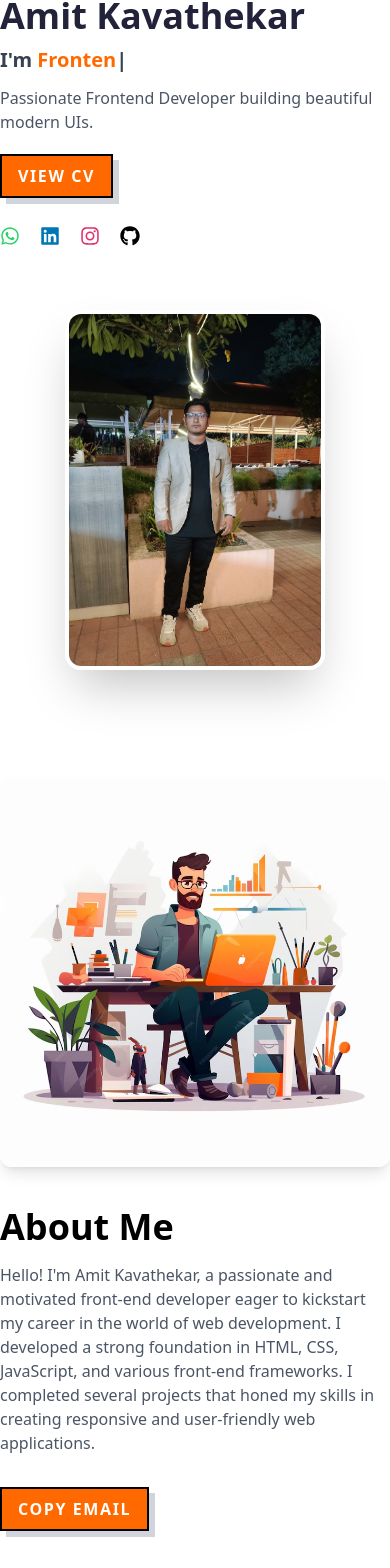
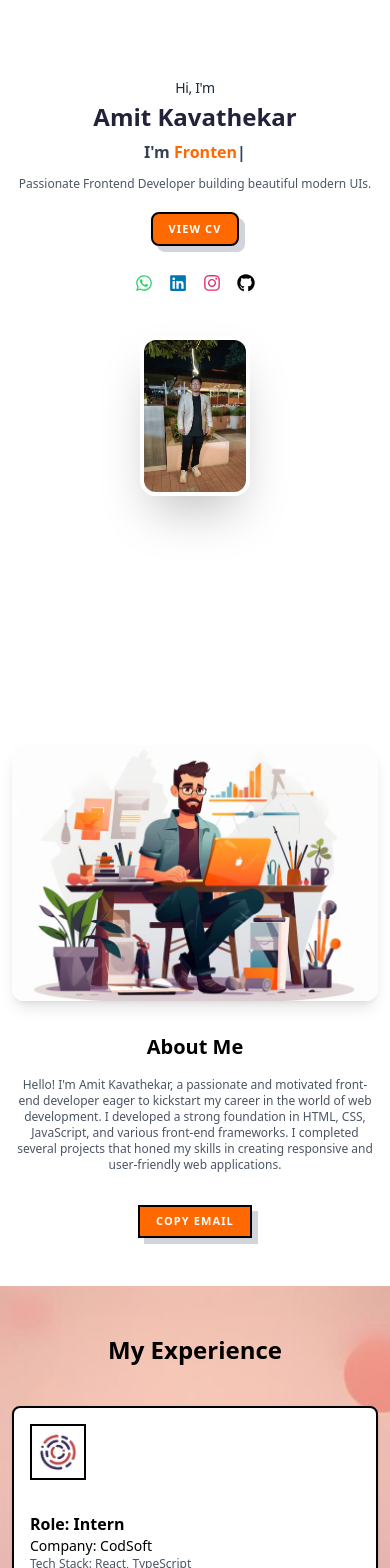
Before and after one commit to Amitkavathekar/portfolio, a React (Vite) app: page / in a window 390 px wide. Shown: the part 147-1715 px from the top of the page. Built offline with nearby package versions, Linux system fonts and the light colour scheme.

Commit message:
add responsive

```diff
--- a/src/components/Footer.tsx
+++ b/src/components/Footer.tsx
@@ -3,11 +3,19 @@ import { FaWhatsapp } from "react-icons/fa"
 
 export default function Footer() {
   return (
-    <footer className="bg-[#373737] border-t border-white/70 py-10">
-      <div className="max-w-6xl mx-auto px-4 flex flex-col md:flex-row items-center justify-between">
+    <footer className="bg-[#373737] border-t border-white/70 py-8 max-[480px]:py-6 sm:py-8">
+      <div
+        className="
+          mx-auto flex max-w-6xl flex-col items-center justify-between
+          gap-4
+          px-4
+          max-[480px]:px-3
+          sm:flex-row sm:gap-0 sm:px-6
+        "
+      >
 
         {/* Social Icons */}
-        <div className="flex gap-4 text-white text-xl mb-3 md:mb-0">
+        <div className="mb-2 flex gap-4 text-xl text-white md:mb-0">
 
           <a
             href="https://wa.me/918208815791"
@@ -44,7 +52,7 @@ export default function Footer() {
         </div>
 
         {/* Copyright */}
-        <p className="text-white text-sm text-center md:text-right">
+        <p className="text-center text-xs text-white max-[480px]:text-[11px] sm:text-sm md:text-right">
           ©2026 copyright all right reserved developed by{" "}
           <span className="text-orange-500 font-medium">
             Amit Kavathekar
--- a/src/components/Navbar.tsx
+++ b/src/components/Navbar.tsx
@@ -17,13 +17,27 @@ const scrollToSection = (id: string) => {
 export default function Navbar() {
   return (
     <header className="fixed top-0 z-50 w-full bg-white shadow">
-      <div className="mx-auto flex max-w-6xl items-center justify-between p-4">
+      <div
+        className="
+          mx-auto flex max-w-6xl items-center justify-between
+          px-4 py-3
+          max-[480px]:px-3 max-[480px]:py-2
+          sm:px-6 sm:py-4
+        "
+      >
         {/* Logo / Name */}
         <button
           onClick={() => scrollToSection("home")}
           className="rounded outline-none focus-visible:ring-2 focus-visible:ring-orange-500"
         >
-          <h1 className="cursor-pointer text-xl font-bold select-none">
+          <h1
+            className="
+              cursor-pointer select-none
+              text-lg font-bold
+              max-[480px]:text-base
+              sm:text-xl
+            "
+          >
             Amit <span className="text-orange-500">Kavathekar</span>
           </h1>
         </button>
--- a/src/components/ProjectCard.tsx
+++ b/src/components/ProjectCard.tsx
@@ -7,13 +7,32 @@ interface Project {
   export default function ProjectCard({ project }: { project: Project }) {
 
     return (
-      <div className="border p-6 rounded-lg shadow hover:shadow-lg">
+      <div
+        className="
+          rounded-lg border p-5 shadow hover:shadow-lg
+          max-[480px]:p-4
+          sm:p-6
+        "
+      >
 
-        <h3 className="text-xl font-bold">
+        <h3
+          className="
+            text-lg font-bold
+            max-[480px]:text-base
+            sm:text-xl
+          "
+        >
           {project.title}
         </h3>
 
-        <p className="text-gray-600 mt-2">
+        <p
+          className="
+            mt-2 text-gray-600
+            text-sm
+            max-[480px]:text-xs
+            sm:text-base
+          "
+        >
           {project.description}
         </p>
 
--- a/src/sections/About.tsx
+++ b/src/sections/About.tsx
@@ -17,17 +17,55 @@ export default function About() {
   }
 
   return (
-    <section id="about" className="py-20">
-      <div className="max-w-6xl mx-auto grid md:grid-cols-2 gap-10 items-center">
+    <section
+      id="about"
+      className="
+        py-16
+        max-[480px]:py-12
+        sm:py-20
+      "
+    >
+      <div
+        className="
+          mx-auto grid max-w-6xl items-center gap-10
+          px-4
+          max-[480px]:gap-8 max-[480px]:px-3
+          sm:px-6
+          md:grid-cols-2
+        "
+      >
         <img
           src={laptopworking}
           alt="Amit Kavathekar"
-          className="rounded-xl shadow-lg w-full object-cover"
+          className="
+            w-full rounded-xl object-cover shadow-lg
+            max-[480px]:max-h-64
+            sm:max-h-80
+            md:max-h-[360px]
+          "
         />
 
-        <div>
-          <h2 className="text-4xl font-bold mb-4">About Me</h2>
-          <p className="text-gray-600 mb-4">
+        <div className="max-[480px]:text-center md:text-left">
+          <h2
+            className="
+              mb-4
+              text-2xl font-bold
+              max-[480px]:text-xl
+              sm:text-3xl
+              md:text-4xl
+            "
+          >
+            About Me
+          </h2>
+          <p
+            className="
+              mb-4 text-gray-600
+              text-sm
+              max-[480px]:text-xs
+              sm:text-base
+              md:text-lg
+            "
+          >
             Hello! I'm Amit Kavathekar, a passionate and motivated front-end
             developer eager to kickstart my career in the world of web
             development. I developed a strong foundation in HTML, CSS,
@@ -46,6 +84,10 @@ export default function About() {
               transition
               hover:text-black hover:shadow-[6px_6px_0px_#ea580c]
               active:text-black active:shadow-[6px_6px_0px_#ea580c]
+              px-5 py-2 text-xs
+              max-[480px]:px-4 max-[480px]:py-[7px] max-[480px]:text-[11px]
+              sm:text-sm
+              md:text-base
             "
             type="button"
           >
--- a/src/sections/Contact.tsx
+++ b/src/sections/Contact.tsx
@@ -46,20 +46,56 @@ export default function Contact() {
   }
 
   return (
-    <section id="contact" className="flex justify-center bg-gray-100 py-16">
-      <div className="w-full max-w-4xl rounded-lg bg-black px-6 py-16 text-white">
+    <section
+      id="contact"
+      className="
+        flex justify-center bg-gray-100
+        py-16
+        max-[480px]:py-12
+        sm:py-16
+      "
+    >
+      <div
+        className="
+          w-full max-w-4xl rounded-lg bg-black
+          px-4 py-12
+          max-[480px]:px-4 max-[480px]:py-10
+          sm:px-6 sm:py-14
+          md:py-16
+          text-white
+        "
+      >
         {/* Title */}
-        <h1 className="mb-6 text-center text-4xl font-semibold">Contact Me</h1>
+        <h1
+          className="
+            mb-6 text-center
+            text-3xl font-semibold
+            max-[480px]:text-2xl
+            sm:text-3xl
+            md:text-4xl
+          "
+        >
+          Contact Me
+        </h1>
 
         {/* Description */}
-        <p className="text-center text-gray-300">
+        <p className="text-center text-gray-300 text-sm max-[480px]:text-xs sm:text-base">
           If you have any questions or want to get in touch, feel free
         </p>
-        <p className="mb-4 text-center text-gray-300">
+        <p className="mb-4 text-center text-gray-300 text-sm max-[480px]:text-xs sm:text-base">
           to drop me an email. I would love to hear from you!
         </p>
 
-        <h5 className="mb-10 text-center text-lg">Let's Build Together</h5>
+        <h5
+          className="
+            mb-10 text-center
+            text-base
+            max-[480px]:text-sm
+            sm:text-lg
+          "
+        >
+          Let's Build Together
+        </h5>
 
         {/* Email Button */}
         <div className="mb-12 flex justify-center">
@@ -72,7 +108,13 @@ export default function Contact() {
             }}
             onMouseDown={() => setActive(true)}
             onMouseUp={() => setActive(false)}
-            className={getButtonClass()}
+            className={`
+              ${getButtonClass()}
+              px-6 py-2 text-xs
+              max-[480px]:px-5 max-[480px]:py-[7px] max-[480px]:text-[11px]
+              sm:text-sm
+              md:text-base
+            `}
           >
             <span
               className={`flex items-center ${hovered || active ? "text-black" : "text-white"} transition`}
@@ -95,8 +137,12 @@ export default function Contact() {
             </div>
 
             <div>
-              <h5 className="text-sm text-gray-300 uppercase">Phone</h5>
-              <p className="text-lg font-medium">+91 8208815791</p>
+              <h5 className="text-sm text-gray-300 uppercase max-[480px]:text-xs">
+                Phone
+              </h5>
+              <p className="text-lg font-medium max-[480px]:text-base">
+                +91 8208815791
+              </p>
             </div>
           </div>
 
@@ -107,8 +153,12 @@ export default function Contact() {
             </div>
 
             <div>
-              <h5 className="text-sm text-gray-300 uppercase">Address</h5>
-              <p className="text-lg font-medium">Pune, Maharashtra</p>
+              <h5 className="text-sm text-gray-300 uppercase max-[480px]:text-xs">
+                Address
+              </h5>
+              <p className="text-lg font-medium max-[480px]:text-base">
+                Pune, Maharashtra
+              </p>
             </div>
           </div>
         </div>
--- a/src/sections/Experience.tsx
+++ b/src/sections/Experience.tsx
@@ -5,19 +5,46 @@ export default function Experience() {
   return (
     <section
       id="experience"
-      className="min-h-screen bg-cover bg-center py-20"
+      className="
+        min-h-screen bg-cover bg-center
+        py-16
+        max-[480px]:py-12
+        sm:py-20
+      "
       style={{ backgroundImage: `url(${experienceBg})` }}
     >
-      <div className="mx-auto max-w-6xl px-6">
+      <div className="mx-auto max-w-6xl px-4 max-[480px]:px-3 sm:px-6">
         {/* Section Heading */}
-        <h2 className="mb-16 text-center text-4xl font-bold">My Experience</h2>
+        <h2
+          className="
+            mb-10 text-center
+            text-3xl font-bold
+            max-[480px]:text-2xl
+            sm:mb-14 sm:text-3xl
+            md:mb-16 md:text-4xl
+          "
+        >
+          My Experience
+        </h2>
 
         {/* Experience Card */}
         <div className="flex flex-col items-center gap-8">
           <Card className="w-full max-w-xl border-2 border-black shadow-md transition hover:shadow-lg">
-            <CardContent className="flex items-center gap-6 p-6">
+            <CardContent
+              className="
+                flex items-center gap-5 p-5
+                max-[480px]:flex-col max-[480px]:items-start max-[480px]:p-4
+                sm:gap-6 sm:p-6
+              "
+            >
               {/* Logo */}
-              <div className="flex h-16 w-16 items-center justify-center border-2 border-black bg-white">
+              <div
+                className="
+                  flex h-16 w-16 items-center justify-center
+                  border-2 border-black bg-white
+                  max-[480px]:h-14 max-[480px]:w-14
+                "
+              >
                 <img
                   src={codsoft}
                   alt="CodSoft"
@@ -25,10 +52,35 @@ export default function Experience() {
                 />
               </div>
               {/* Content */}
-              <div>
-                <h3 className="text-xl font-semibold">Role: Intern</h3>
-                <p className="text-lg font-medium">Company: CodSoft</p>
-                <p className="text-gray-600">Tech Stack: React, TypeScript</p>
+              <div className="max-[480px]:mt-3">
+                <h3
+                  className="
+                    text-lg font-semibold
+                    max-[480px]:text-base
+                    sm:text-xl
+                  "
+                >
+                  Role: Intern
+                </h3>
+                <p
+                  className="
+                    text-base font-medium
+                    max-[480px]:text-sm
+                    sm:text-lg
+                  "
+                >
+                  Company: CodSoft
+                </p>
+                <p
+                  className="
+                    text-gray-600
+                    text-sm
+                    max-[480px]:text-xs
+                    sm:text-base
+                  "
+                >
+                  Tech Stack: React, TypeScript
+                </p>
               </div>
             </CardContent>
           </Card>
--- a/src/sections/Hero.tsx
+++ b/src/sections/Hero.tsx
@@ -4,7 +4,6 @@ import { FaWhatsapp, FaLinkedin, FaInstagram, FaGithub } from "react-icons/fa"
 import { useEffect, useRef } from "react"
 import Typed from "typed.js"
 import { amitImage } from "../assets"
-// Removed previous PDF import
 
 const NEW_CV_LINK = "https://drive.google.com/file/d/18MjtY-mvB-GziYAmXkSlc2-E74fw6BcY/view"
 
@@ -25,30 +24,100 @@ export default function Hero() {
   return (
     <section
       id="home"
-      className="flex min-h-screen items-center bg-white pt-20"
+      className="
+        flex
+        min-h-screen
+        items-center
+        bg-white
+        pt-10
+        max-[480px]:pt-6
+        sm:pt-14
+        md:pt-20
+      "
     >
-      <div className="mx-auto grid max-w-6xl items-center gap-16 md:grid-cols-2 xl:gap-24">
+      <div
+        className="
+          mx-auto
+          grid
+          max-w-6xl
+          items-center
+          gap-8
+          max-[480px]:gap-5
+          sm:gap-10
+          md:grid-cols-2
+          md:gap-14
+          lg:gap-20
+          xl:gap-24
+          px-4
+          sm:px-6
+          md:px-8
+        "
+      >
         {/* Left Content */}
         <motion.div
           initial={{ opacity: 0, x: -80 }}
           animate={{ opacity: 1, x: 0 }}
           transition={{ duration: 0.7 }}
-          className="text-left"
+          className="
+            text-left
+            max-[480px]:text-center
+            md:text-left
+          "
         >
-          <h2 className="mb-1 text-lg font-medium tracking-tight text-gray-800 md:text-xl xl:text-2xl">
+          <h2 className="
+            mb-1
+            text-base
+            font-medium
+            tracking-tight
+            text-gray-800
+            max-[480px]:text-sm
+            sm:text-lg
+            md:text-xl
+            xl:text-2xl
+          ">
             Hi, I'm
           </h2>
 
-          <h1 className="mt-1 mb-2 text-4xl leading-tight font-bold text-[#22223b] md:text-5xl xl:text-6xl">
+          <h1 className="
+            mt-1 mb-2
+            text-3xl
+            leading-tight
+            font-bold
+            text-[#22223b]
+            max-[480px]:text-2xl
+            sm:text-4xl
+            md:text-5xl
+            xl:text-6xl
+          ">
             Amit Kavathekar
           </h1>
 
           {/* Typed Text */}
-          <h3 className="mt-2 mb-3 text-xl font-semibold text-gray-700 md:text-2xl xl:text-3xl">
+          <h3 className="
+            mt-2 mb-3
+            text-lg
+            font-semibold
+            text-gray-700
+            max-[480px]:text-base
+            sm:text-xl
+            md:text-2xl
+            xl:text-3xl
+          ">
             I'm <span ref={typedRef} className="text-orange-500"></span>
           </h3>
 
-          <p className="mt-3 max-w-xl text-base font-medium text-gray-600 md:text-lg xl:text-xl">
+          <p className="
+            mt-3
+            max-w-xl
+            text-sm
+            font-medium
+            text-gray-600
+            max-[480px]:mx-auto
+            max-[480px]:text-xs
+            sm:text-base
+            md:text-lg
+            xl:text-xl
+          ">
             Passionate Frontend Developer building beautiful modern UIs.
           </p>
 
@@ -58,6 +127,7 @@ export default function Hero() {
             target="_blank"
             rel="noopener noreferrer"
             whileHover={{ scale: 1.05 }}
+            className="block max-[480px]:mx-auto w-fit"
           >
             <Button
               className="
@@ -68,6 +138,12 @@ export default function Hero() {
                 transition
                 hover:text-black hover:shadow-[6px_6px_0px_#ea580c]
                 active:text-black active:shadow-[6px_6px_0px_#ea580c]
+                px-6 py-2
+                text-xs
+                max-[480px]:px-4 max-[480px]:py-2 max-[480px]:text-[11px]
+                sm:text-sm
+                md:text-base
+                rounded-lg
               "
             >
               View CV
@@ -75,11 +151,21 @@ export default function Hero() {
           </motion.a>
 
           {/* Social Icons */}
-          <div className="mt-7 flex gap-5 text-xl md:text-2xl">
+          <div className="
+            mt-7
+            flex
+            gap-4
+            max-[480px]:justify-center
+            sm:gap-5
+            text-lg
+            sm:text-xl
+            md:text-2xl
+          ">
             <a
               href="https://wa.me/918208815791"
               target="_blank"
               className="text-[#25D366] transition hover:scale-125"
+              aria-label="WhatsApp"
             >
               <FaWhatsapp />
             </a>
@@ -87,6 +173,7 @@ export default function Hero() {
               href="https://www.linkedin.com/in/amitkavathekar/"
               target="_blank"
               className="text-[#0077b5] transition hover:scale-125"
+              aria-label="LinkedIn"
             >
               <FaLinkedin />
             </a>
@@ -94,6 +181,7 @@ export default function Hero() {
               href="https://instagram.com/amittt_0x9/"
               target="_blank"
               className="text-[#E1306C] transition hover:scale-125"
+              aria-label="Instagram"
             >
               <FaInstagram />
             </a>
@@ -101,6 +189,7 @@ export default function Hero() {
               href="https://github.com/Amitkavathekar"
               target="_blank"
               className="text-black transition hover:scale-125"
+              aria-label="GitHub"
             >
               <FaGithub />
             </a>
@@ -112,12 +201,27 @@ export default function Hero() {
           initial={{ opacity: 0, x: 80 }}
           animate={{ opacity: 1, x: 0 }}
           transition={{ duration: 0.7 }}
-          className="flex items-center justify-center"
+          className="
+            flex
+            items-center
+            justify-center
+            max-[480px]:mt-6
+            md:mt-0
+          "
         >
           <img
             src={amitImage}
             alt="Amit Kavathekar"
-            className="h-[360px] w-[260px] rounded-2xl border-4 border-white object-cover shadow-2xl md:h-[520px] md:w-[400px] xl:h-[580px] xl:w-[460px]"
+            className="
+              h-[200px] w-[140px]
+              rounded-2xl border-4 border-white object-cover shadow-2xl
+              sm:h-[280px] sm:w-[200px]
+              md:h-[340px] md:w-[260px]
+              lg:h-[420px] lg:w-[330px]
+              xl:h-[580px] xl:w-[460px]
+              max-[480px]:h-[160px] max-[480px]:w-[110px]
+              transition-all
+            "
           />
         </motion.div>
       </div>
--- a/src/sections/Project.tsx
+++ b/src/sections/Project.tsx
@@ -76,17 +76,33 @@ const projects: Project[] = [
 
 export default function Projects() {
   return (
-    <section id="projects" className="bg-orange-50 py-24">
-      <div className="mx-auto max-w-6xl px-4">
-        <h2 className="mb-16 text-center text-4xl font-semibold tracking-widest uppercase">
+    <section
+      id="projects"
+      className="
+        bg-orange-50 py-16
+        max-[480px]:py-12
+        sm:py-20
+        md:py-24
+      "
+    >
+      <div className="mx-auto max-w-6xl px-4 max-[480px]:px-3 sm:px-6">
+        <h2
+          className="
+            mb-12 text-center
+            text-2xl font-semibold tracking-widest uppercase
+            max-[480px]:text-xl
+            sm:mb-14 sm:text-3xl
+            md:mb-16 md:text-4xl
+          "
+        >
           Latest Project
         </h2>
 
-        <div className="space-y-24">
+        <div className="space-y-16 sm:space-y-20 md:space-y-24">
           {projects.map((project, index) => (
             <div
               key={index}
-              className={`grid items-center gap-10 md:grid-cols-2 ${
+              className={`grid items-center gap-8 sm:gap-10 md:grid-cols-2 ${
                 project.reverse ? "md:flex-row-reverse" : ""
               }`}
             >
@@ -95,7 +111,12 @@ export default function Projects() {
                 <img
                   src={project.image}
                   alt={project.title}
-                  className="w-full object-cover"
+                  className="
+                    w-full object-cover
+                    max-[480px]:max-h-56
+                    sm:max-h-72
+                    md:max-h-80
+                  "
                   onError={e => {
                     // fallback to placeholder if image fails to load
                     (e.currentTarget as HTMLImageElement).src = `https://via.placeholder.com/600x400?text=${encodeURIComponent(project.title + ' Image Not Found')}`
@@ -104,13 +125,39 @@ export default function Projects() {
               </Card>
 
               {/* TEXT */}
-              <div>
-                <h3 className="mb-4 text-3xl font-semibold">{project.title}</h3>
+              <div className="max-[480px]:text-center md:text-left">
+                <h3
+                  className="
+                    mb-3
+                    text-2xl font-semibold
+                    max-[480px]:text-xl
+                    sm:text-2xl
+                    md:mb-4 md:text-3xl
+                  "
+                >
+                  {project.title}
+                </h3>
 
-                <p className="mb-4 text-gray-700">{project.description}</p>
+                <p
+                  className="
+                    mb-3 text-gray-700
+                    text-sm
+                    max-[480px]:text-xs
+                    sm:text-base
+                  "
+                >
+                  {project.description}
+                </p>
 
                 {project.tech && (
-                  <p className="mb-6 text-gray-700">
+                  <p
+                    className="
+                      mb-5 text-gray-700
+                      text-sm
+                      max-[480px]:text-xs
+                      sm:text-base sm:mb-6
+                    "
+                  >
                     Technology Stack: {project.tech}
                   </p>
                 )}
--- a/src/sections/Skills.tsx
+++ b/src/sections/Skills.tsx
@@ -81,15 +81,37 @@ const skills = [
 
 export default function Skills() {
   return (
-    <section id="skills" className="py-2">
-      <div className="container mx-auto">
-        <h3 className="mt-5 mb-10 text-center text-4xl font-semibold tracking-widest uppercase">
+    <section
+      id="skills"
+      className="
+        py-12
+        max-[480px]:py-10
+        sm:py-16
+      "
+    >
+      <div className="container mx-auto px-4 max-[480px]:px-3 sm:px-6">
+        <h3
+          className="
+            mt-2 mb-10 text-center
+            text-2xl font-semibold tracking-widest uppercase
+            max-[480px]:text-xl
+            sm:text-3xl
+            md:text-4xl
+          "
+        >
           Skills
         </h3>
-        <div className="mx-auto flex max-w-5xl flex-col items-stretch gap-20 md:flex-row">
+        <div className="mx-auto flex max-w-5xl flex-col items-stretch gap-16 md:flex-row md:gap-20">
           <div className="flex h-full w-full flex-col gap-4 md:w-6/12">
             <div className="flex h-full flex-col">
-              <div className="grid h-full gap-4 md:grid-cols-2">
+              <div
+                className="
+                  grid h-full gap-4
+                  max-[480px]:grid-cols-2
+                  sm:grid-cols-2
+                  md:grid-cols-2
+                "
+              >
                 {skills.map((skill) => (
                   <Card
                     key={skill.name}
@@ -109,7 +131,13 @@ export default function Skills() {
               <img
                 src={skillsImage}
                 alt="Skills Illustration"
-                className="h-full w-full rounded-lg object-cover shadow-lg"
+                className="
+                  h-full w-full rounded-lg object-cover shadow-lg
+                  max-[480px]:max-w-xs
+                  sm:max-w-sm
+                  md:max-w-md
+                  mx-auto
+                "
                 style={{
                   minHeight: "100%",
                   minWidth: "100%",
```
